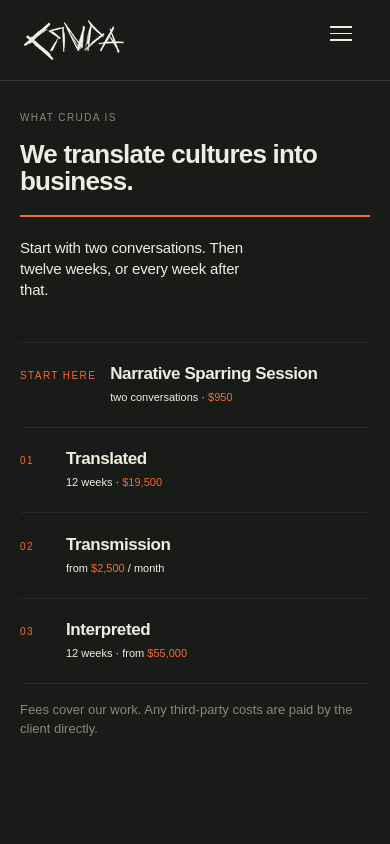
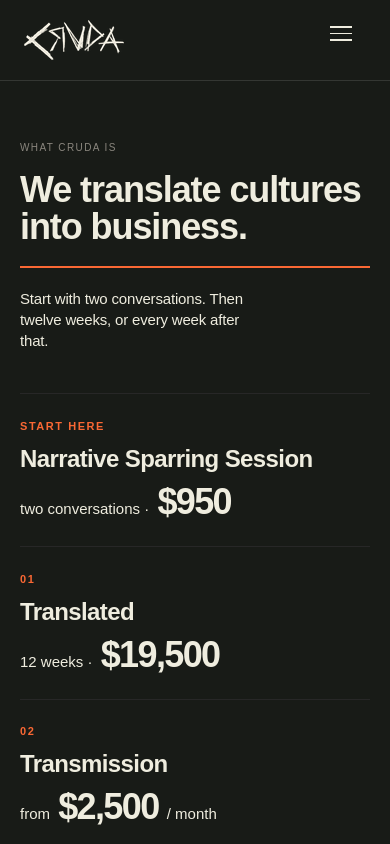
Before and after one commit to FranHerrera23/cruda-story-craft, a Next.js app: page /services in a window 390 px wide. Shown: the top 844 px of the page. Built offline with nearby package versions, Linux system fonts and the light colour scheme; a web font is replaced by a local one.

Commit message:
Refine page hierarchy, pricing and mobile layout across CRUDA

```diff
--- a/app/brand-system.css
+++ b/app/brand-system.css
@@ -73,3 +73,61 @@ body .mannheim-case .mtc-brief {padding:24px}
 .sw-card__tags .sw-card__industry {color:var(--brand-ink);background:rgba(24,27,23,.045)}
 .sw-card__tags .sw-card__more {border-color:transparent;padding-inline:2px}
 @media(min-width:1200px){.sw .sw-grid{row-gap:56px}}
+
+/* Page audit: shared scale, content-driven openings and explicit investment. */
+body .f55-panel--light, body .f55-panel:not(.f55-panel--dark) {background:var(--brand-paper);color:var(--brand-ink)}
+body .f55-panel--dark {background:var(--brand-ink);color:var(--brand-paper)}
+body .f55-hero {min-height:0;display:block;padding:clamp(64px,7vw,112px) 0 72px}
+body .f55-hero__in {padding-top:0;padding-bottom:0}
+body .f55-hero__h {font-weight:850;line-height:1;max-width:22ch}
+body .f55-hero [data-reveal] {transform:none}
+body .f55-hero__rule {width:64px;margin-top:40px;background:var(--brand-accent)}
+body .f55-h2 {font-weight:800}
+body .services-open .irow, body .services-open .irow:has(.irow__o--start) {grid-template-columns:88px minmax(0,1fr) minmax(220px,auto);align-items:center;padding:22px 0;gap:24px}
+body .services-open .irow__n {font-size:clamp(24px,2.4vw,36px);font-weight:750;line-height:1.15}
+body .services-open .irow__p {font-size:15px;line-height:1.5;text-align:right;white-space:normal}
+body .services-open .irow__p em {display:block;font-size:clamp(32px,3.2vw,48px);font-weight:800;line-height:1.1;letter-spacing:-.045em;color:var(--brand-paper)}
+body .services-open .irow__o {font-size:11px;font-weight:650}
+body .services-stack .plane {height:auto;min-height:100svh;overflow:visible}
+body .services-stack .plane__in {padding-block:clamp(72px,8vw,120px)}
+body .services-stack .name {font-weight:800;font-size:clamp(36px,4.8vw,72px);max-width:24ch}
+body .services-stack .name--sm {font-size:clamp(30px,3.4vw,48px)}
+body .services-stack .cell__fee {font-size:clamp(40px,4.5vw,64px);font-weight:800}
+body .services-stack .services-price-line em {font-size:clamp(36px,4vw,56px);font-weight:800}
+body .contact-sec {background:var(--brand-paper);color:var(--brand-ink);padding-block:64px}
+body .contact-sec:first-of-type {padding-top:80px;padding-bottom:48px}
+body .contact-name {font-size:clamp(44px,6vw,88px);line-height:1;font-weight:850;max-width:18ch}
+body .contact-rule {width:64px;margin-top:32px}
+body .contact-lede {font-size:clamp(20px,2vw,28px);max-width:34ch;margin-top:28px}
+.contact-price {display:flex;align-items:baseline;gap:20px;flex-wrap:wrap;margin-top:28px}
+.contact-price>span {font-size:clamp(48px,5vw,72px);font-weight:850;letter-spacing:-.05em;line-height:1}
+.contact-price>small {font-size:14px;color:var(--brand-muted)}
+body .contact-act {grid-template-columns:1fr 1fr;border-top:1px solid var(--brand-line);padding-top:40px}
+body .contact-eyebrow {font-size:11px;font-weight:650}
+body .contact-cal-link, body .contact-send {font-size:18px;font-weight:650;padding:18px 24px;border:1px solid var(--brand-ink);background:var(--brand-ink);color:var(--brand-paper);min-height:56px}
+body .contact-cal-link:hover, body .contact-send:hover {background:var(--brand-accent);color:var(--brand-ink)}
+body .contact-field__l {font-size:14px;color:var(--brand-ink)}
+body .contact-inp {min-height:48px;border-color:var(--brand-line)}
+@media(max-width:767px){
+ body .services-open .irow, body .services-open .irow:has(.irow__o--start) {grid-template-columns:1fr;gap:10px;padding-block:24px}
+ body .services-open .irow__p {grid-column:1;text-align:left}
+ body .services-open .irow__p em {display:inline-block;margin-inline:4px;font-size:36px}
+ body .services-stack .plane {min-height:0}
+ body .contact-sec,body .contact-sec:first-of-type {padding-block:48px}
+ body .contact-act {grid-template-columns:1fr;gap:48px}
+ body .f55-hero {padding-block:56px}
+ body .f55-hero__h {font-size:clamp(42px,10vw,64px)}
+}
+body .thinking {background:var(--brand-paper);color:var(--brand-ink)}
+body .translated-h1 {font-size:clamp(48px,6vw,88px);font-weight:850;line-height:1}
+body .translated-data .cell__fee {font-size:clamp(40px,4.5vw,64px);font-weight:800}
+body .translated-rule {width:64px}
+body .sl-page {--sl-paper:var(--brand-paper);--sl-ink:var(--brand-ink);--sl-ink-deep:var(--brand-ink);--sl-orange:var(--brand-accent)}
+/* Reserve fixed navigation space before the first readable line. */
+body .f55-hero {padding-top:calc(var(--nav-h, 80px) + clamp(48px,5vw,80px))}
+body .contact-sec:first-of-type {padding-top:calc(var(--nav-h, 80px) + 48px)}
+@media(max-width:767px){body .contact-sec:first-of-type{padding-top:calc(var(--nav-h,80px) + 32px)}}
+body .f55-hero__in {padding-inline:clamp(28px,4vw,40px)}
+body .services-open .plane__in {padding-top:calc(var(--nav-h,80px) + 64px)}
+/* The expanded pricing index scrolls naturally on shorter laptop screens. */
+body .services-stack .services-open {position:relative}
--- a/app/contact/ContactContent.tsx
+++ b/app/contact/ContactContent.tsx
@@ -13,7 +13,7 @@ import Link from 'next/link'
 
    Estructura:
    1 · h1 "Book a sparring session." + regla naranja única.
-   2 · lede "Two conversations and a written diagnosis. $950."
+   2 · lede "Two conversations and a written diagnosis."
    3 · dos columnas:
        - izquierda: link "Book a sparring session →" a /sparring-session
        - derecha: WRITE TO US (form Name/Email/What are you trying to do?)
@@ -22,7 +22,7 @@ import Link from 'next/link'
    Form (sin cambios desde F31):
    - Name (required), Email (required), What are you trying to do? (opcional).
    - Envío por mailto con los tres campos en el cuerpo.
-   - Send it → en --ink. Si falta uno obligatorio, naranja 2px + "Required". */
+   - Open email → en --ink. Si falta uno obligatorio, naranja 2px + "Required". */
 
 const EMAIL_RE = /.+@.+\..+/
 
@@ -62,8 +62,9 @@ export default function ContactContent() {
         <h1 className="contact-name">Book a sparring session.</h1>
         <div className="contact-rule" />
         <p className="contact-lede">
-          Two conversations and a written diagnosis. $950.
+          Two conversations and a written diagnosis.
         </p>
+        <p className="contact-price"><span>$950</span><small>USD · Narrative Sparring Session</small></p>
       </section>
 
       {/* 02 · DOS COLUMNAS · link a Narrative Sparring Session + form */}
@@ -113,7 +114,7 @@ export default function ContactContent() {
             </label>
 
             <button type="button" className="contact-send" onClick={submit}>
-              Send it →
+              Open email →
             </button>
           </div>
         </div>
```
Also changed, not shown: 1 other file (tests, documents, lock files or other folders).
